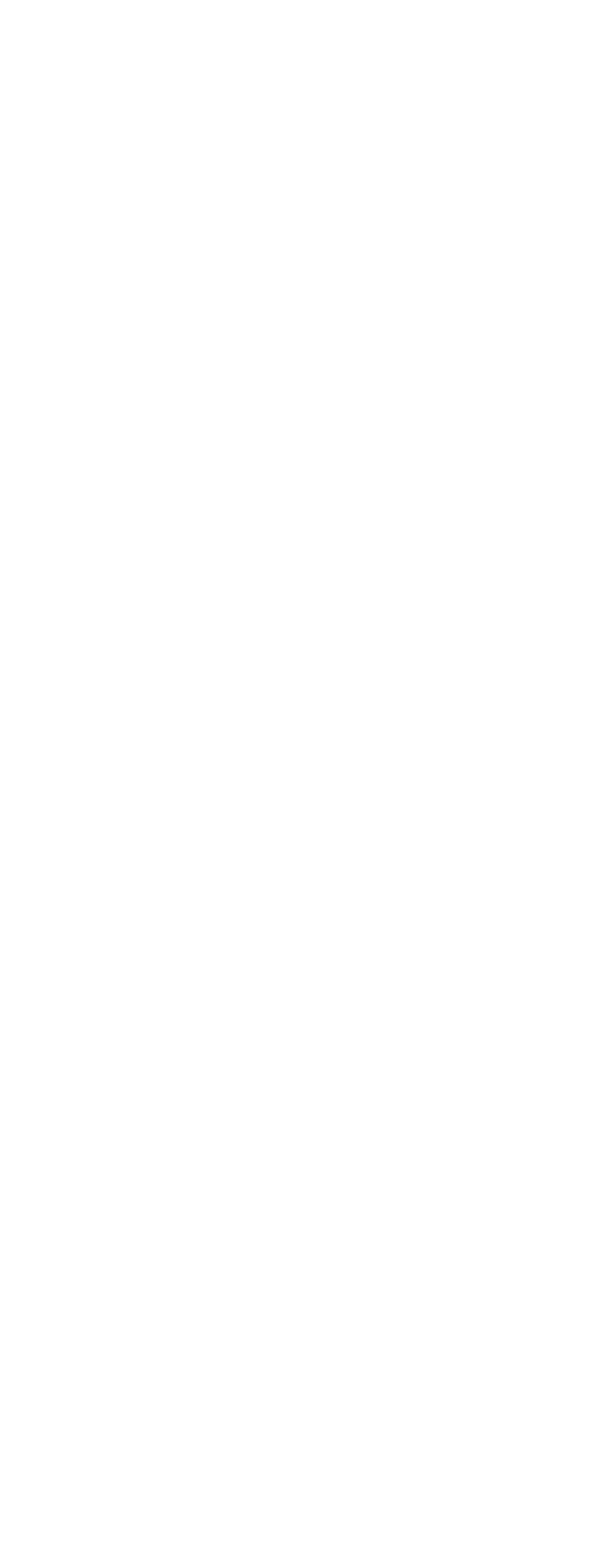
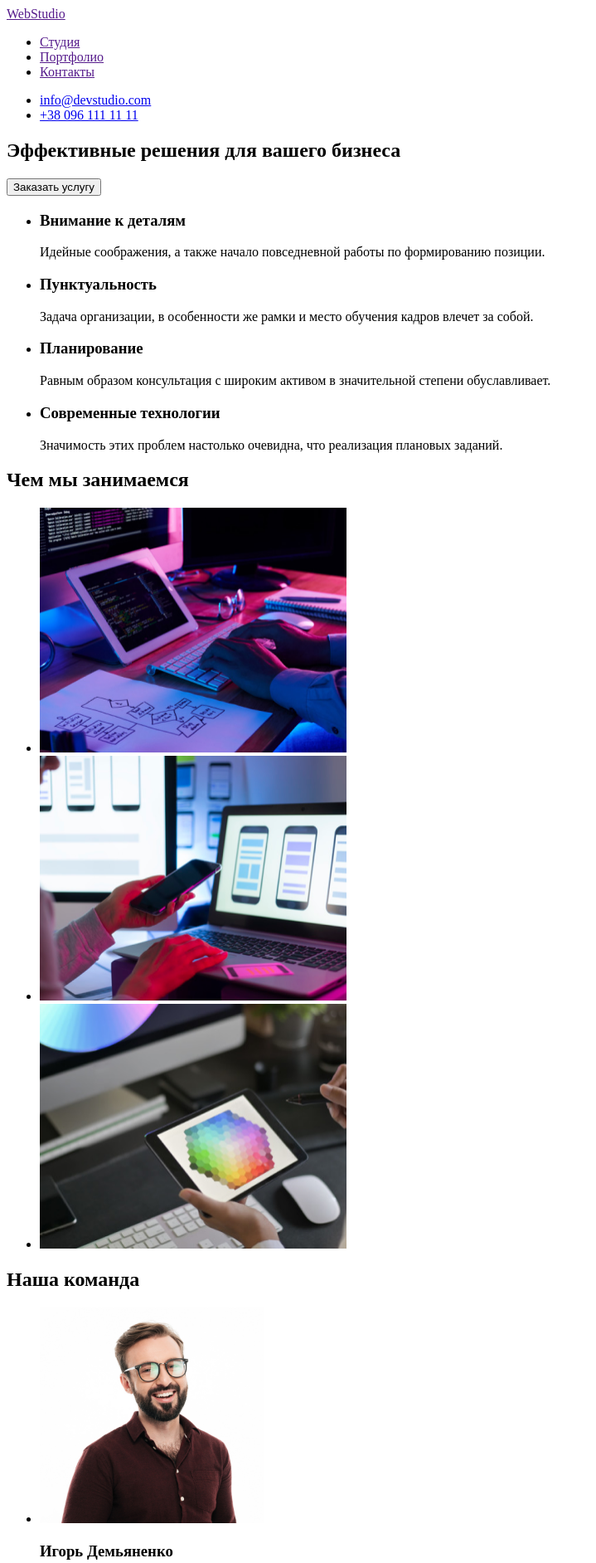
Before and after one commit to ViktoryAm/goit-markup-hw-01, a plain HTML site: page index.html in a window 1280 px wide. Shown: the top 1884 px of the page at 83% size, without its empty margins (0-719 px from the left). Before the commit the page ends 800 px from the top, so only its background shows below. Drawn offline with Linux system fonts and the light colour scheme.

Commit message:
final version

```diff
--- a/index.html
+++ b/index.html
@@ -7,6 +7,117 @@
     <title>WebStudio</title>
 </head>
 <body>
+    <header>
+        <!-- Текстовый логотип-->
+        <a href="">WebStudio</a>
+        <!-- Навигационные элементы-->
+        <ul>
+            <li>
+                <a href="">Студия</a>
+            </li>
+            <li>
+                <a href="">Портфолио</a>
+            </li>
+            <li>
+                <a href="">Контакты</a>
+            </li>
+        </ul>
+        <!-- Контакты-->
+        <ul>
+            <li>
+                <a href="mailto:info@devstudio.com">info@devstudio.com</a>
+            </li>
+            <li>
+                <a href="tel:+380961111111">+38 096 111 11 11</a>
+            </li>
+        </ul>
+    </header>
 
+    <main>
+        <!--Hero-->
+     <section>
+         <h1>Эффективные решения для вашего бизнеса</h1>
+         <button type="button" >Заказать услугу</button>
+     </section>
+        <!--Особенности-->
+        <section>
+            <ul>
+                <li>
+                    <h3>Внимание к деталям</h3>
+                    <p>Идейные соображения, а также начало повседневной работы по формированию позиции.</p>
+                </li>
+                <li>
+                    <h3>Пунктуальность</h3>
+                    <p>Задача организации, в особенности же рамки и место обучения кадров влечет за собой.</p>
+                </li>
+                <li>
+                    <h3>Планирование</h3>
+                    <p>Равным образом консультация с широким активом в значительной степени обуславливает.</p>
+                </li>
+                <li>
+                    <h3>Современные технологии</h3>
+                    <p>Значимость этих проблем настолько очевидна, что реализация плановых заданий.</p>
+                </li>
+            </ul>
+        </section>
+        <!--Чем мы занимаемся-->
+        <section>
+            <h2>Чем мы занимаемся</h2>
+            <ul>
+                <li>
+                    <img src="./images/we_do/we_do_img_1.png" alt="сотрудник выполняет задание" width="370" height="295">
+                </li>
+                <li>
+                    <img src="./images/we_do/we_do_img_2.png" alt="сотрудник выполняет задание" width="370" height="295">
+                </li>
+                <li>
+                    <img src="./images/we_do/we_do_img_3.png" alt="сотрудник выполняет задание" width="370" height="295">
+                </li>
+            </ul>
+        </section>
+        <!--Наша команда-->
+        <section>
+            <h2>Наша команда</h2>
+            <ul>
+                <li>
+                    <img src="./images/team/igor_demianenko.jpg" alt="человек позирует" width="270" height="260">
+                    <h3>Игорь Демьяненко</h3>
+                    <p lang="en">Product Designer</p>
+                </li>
+                <li>
+                    <img src="./images/team/olga_repina.jpg" alt="человек позирует" width="270" height="260">
+                    <h3>Ольга Репина</h3>
+                    <p lang="en">Frontend Developer</p>
+                </li>
+                <li>
+                    <img src="/images/team/nikolay_tarasov.jpg" alt="человек позирует" width="270" height="260">
+                    <h3>Николай Тарасов</h3>
+                    <p lang="en">Marketing</p>
+                </li>
+                <li>
+                    <img src="./images/team/mihail_ermakov.jpg" alt="человек позирует" width="270" height="260">
+                    <h3>Михаил Ермаков</h3>
+                    <p lang="en">UI Designer</p>
+                </li>
+            </ul>
+        </section>
+    </main>
+
+    <footer>
+        <!--Текстовый логотип-->
+        <a href="">WebStudio</a>
+        <!--Контактные данные-->
+        <ul>
+            <li>
+                <a href="https://goo.gl/maps/VPMw7j8DaaKpMJ5V8" target="_blank" rel="noopener noreferrer">г. Киев, пр-т Леси Украинки, 26</a>
+            </li>
+            <li>
+                <a href="mailto:info@example.com">info@example.com</a>
+            </li>
+            <li>
+                <a href="tel:+380991111111">+38 099 111 11 11</a>
+            </li>
+        </ul>
+    </footer>
 </body>
 </html>
```
Also changed, not shown: images/team/igor_demianenko.jpg (added), images/team/mihail_ermakov.jpg (added), images/team/nikolay_tarasov.jpg (added), images/team/olga_repina.jpg (added), images/we_do/we_do_img_1.png (added), images/we_do/we_do_img_2.png (added), images/we_do/we_do_img_3.png (added).
